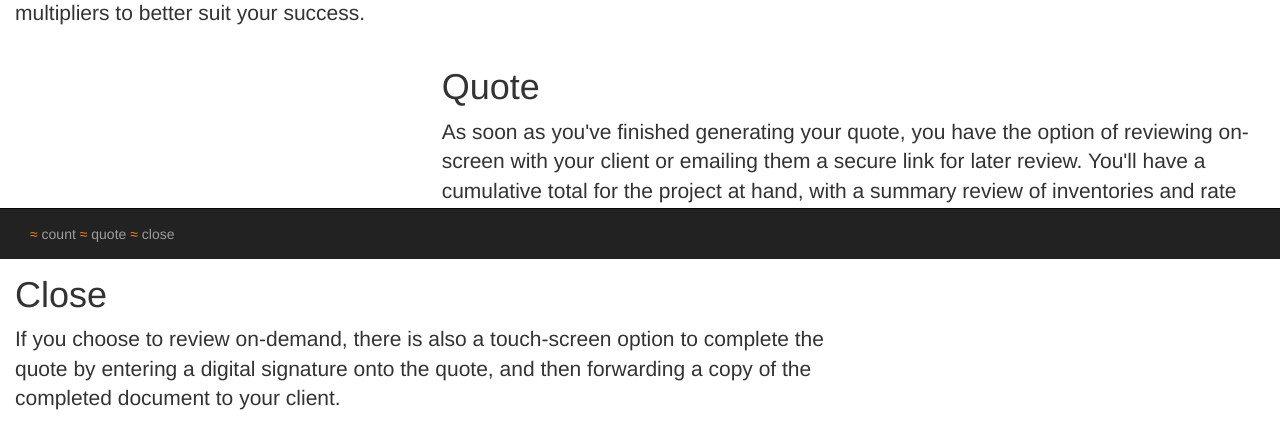
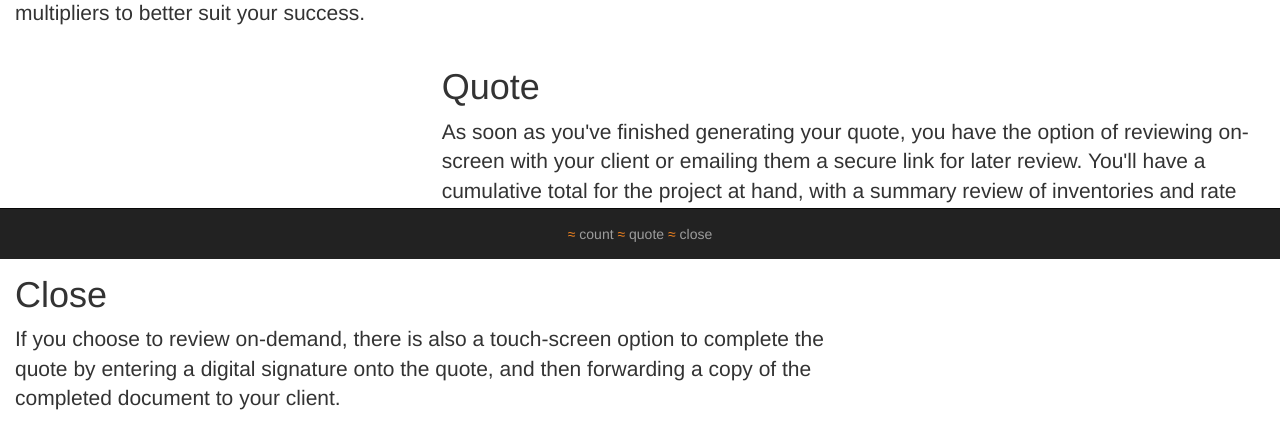
Before and after one commit to Estmator/EstmatorApp, a Django app: page / in a window 1280 px wide. Shown: the part 541-982 px from the top of the page. Run offline with Django 3.2, Linux system fonts and the light colour scheme; some libraries are stand-ins or nearby versions.

Commit message:
Add media query to match footer height change

```diff
--- a/estmator_project/estmator_project/static/css/style.css
+++ b/estmator_project/estmator_project/static/css/style.css
@@ -8,19 +8,26 @@ body {
     height: 100%;
 }
 
-.navbar .navbar-tagline {
+#tagline {
     text-align: center;
+    float: none;
 }
 
 
 /* Positioning
 –––––––––––––––––––––––––––––––––––––––––––––––––– */
-.pad_top_50 {
+.pad_top {
     padding-top: 50px;
 }
 
-.pad_bottom_50 {
-    padding-bottom: 50px;
+.pad_bottom {
+    padding-bottom: 66px;
+}
+
+@media (min-width: 767px) {
+    .pad_bottom {
+        padding-bottom: 50px;
+    }
 }
 
 .pad_top_75 {
--- a/estmator_project/estmator_project/templates/base.html
+++ b/estmator_project/estmator_project/templates/base.html
@@ -71,7 +71,7 @@
     {% endblock %}
     </header>
 
-    <main id="content" class="pad_top_50 pad_bottom_50 container-fluid">
+    <main id="content" class="pad_top pad_bottom container-fluid">
     {% block content %}{% endblock %}
     </main>
 
@@ -85,7 +85,7 @@
                 {% block footer_left %}
                 {% endblock %}
               </div>
-              <div class="nav navbar-nav navbar-text navbar-tagline">
+              <div id="tagline" class="nav navbar-nav navbar-text navbar-tagline">
                   <span class="hilite_color">&asymp;</span> count
                   <span class="hilite_color">&asymp;</span> quote
                   <span class="hilite_color">&asymp;</span> close
```
